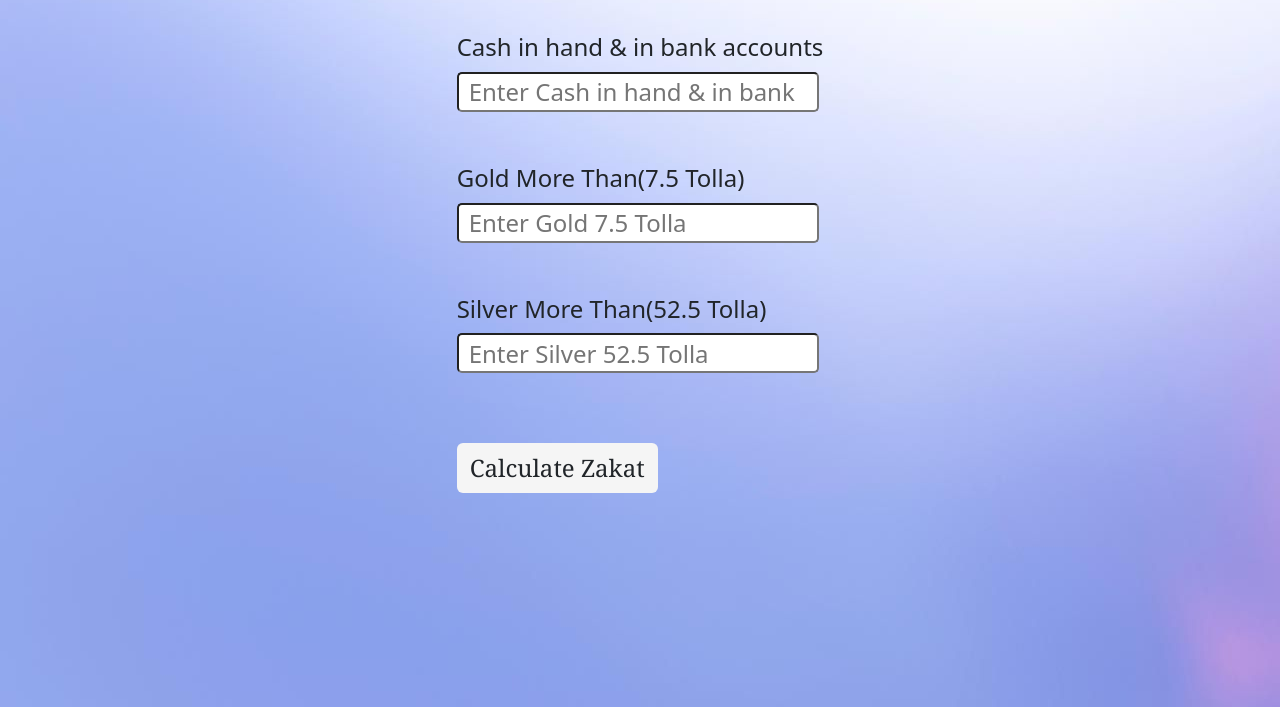
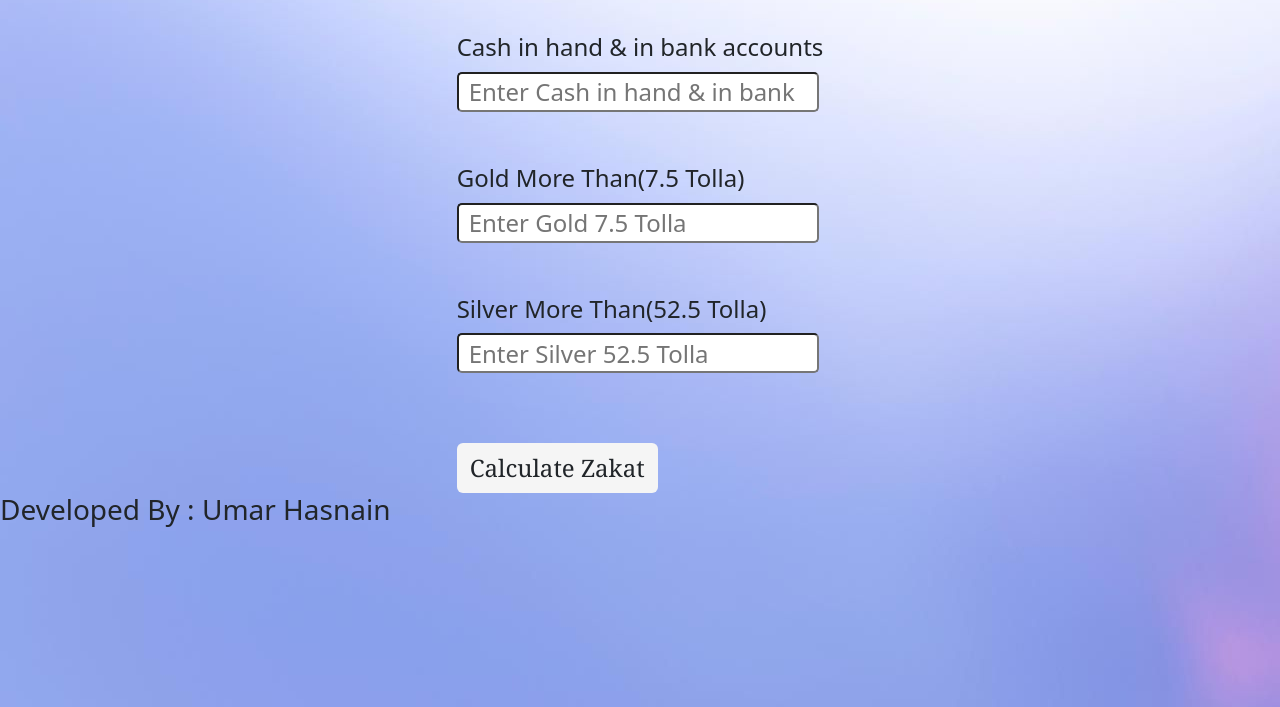
Before and after one commit to umarhasnain/Zakaat-Calculator, a plain HTML site: page index.html in a window 1280 px wide. Shown: the part 93-800 px from the top of the page. Drawn offline with nearby package versions, Linux system fonts and the light colour scheme.

Commit message:
Update index.html

```diff
--- a/index.html
+++ b/index.html
@@ -46,17 +46,12 @@
         </div>
 
 
+    </div>
 
+    <div class="name">
+        <h3>
 
-
-
-
-
-
-
-
-
-
+            Developed By : Umar Hasnain</h3>
     </div>
     <script src="app.js"></script>
     <script src="https://cdn.jsdelivr.net/npm/bootstrap@5.3.0-alpha3/dist/js/bootstrap.bundle.min.js" integrity="sha384-ENjdO4Dr2bkBIFxQpeoTz1HIcje39Wm4jDKdf19U8gI4ddQ3GYNS7NTKfAdVQSZe" crossorigin="anonymous"></script>
```
